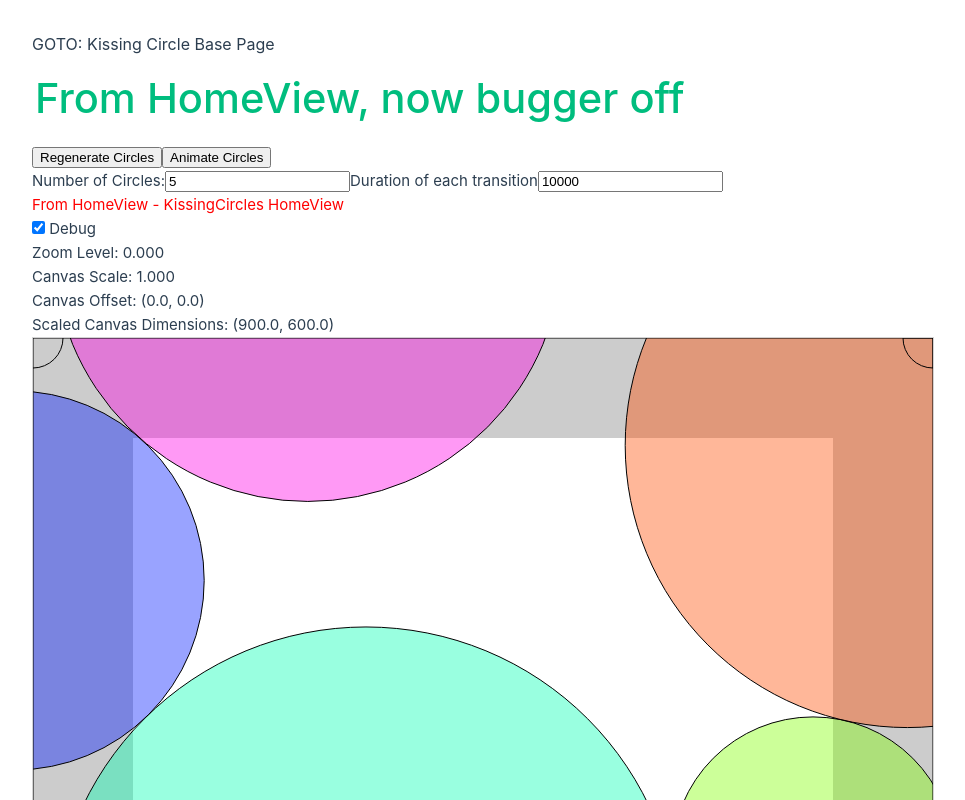
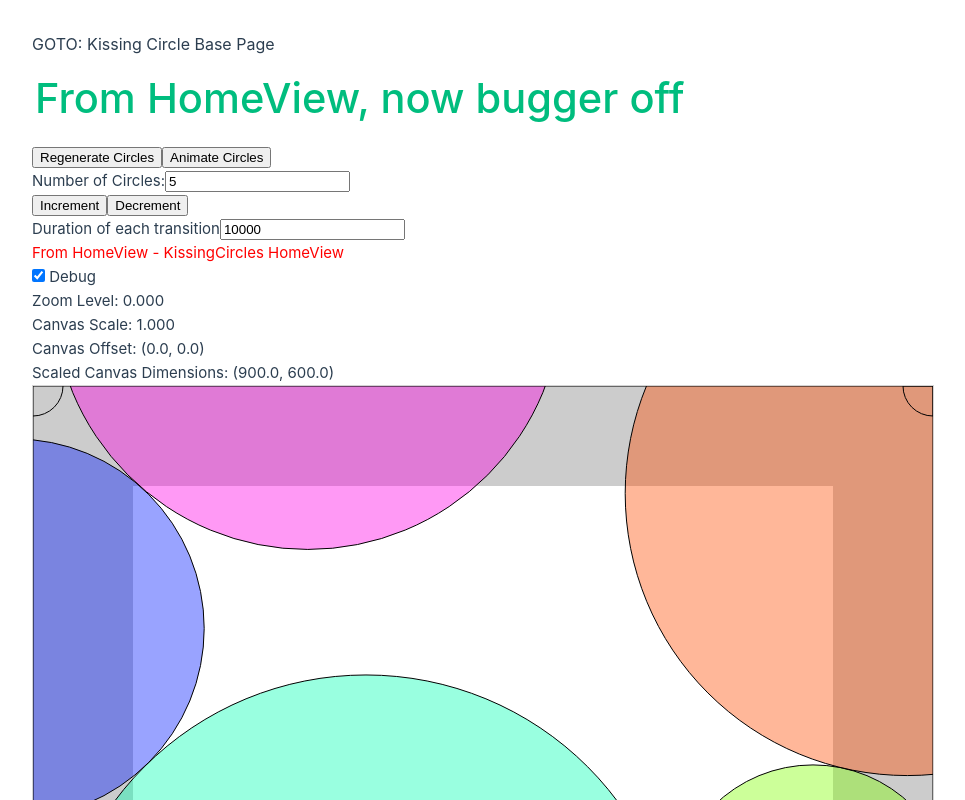
Before and after one commit to avengerofpi/animated-kissing-circles, a Vue app: page / in a window 1280 px wide. Shown: the top 800 px of the page, without its empty margins (157-1122 px from the left). Built offline with nearby package versions, Linux system fonts and the light colour scheme.

Commit message:
Add increment/decrement buttons for numCircles

```diff
--- a/src/components/KissingCircles.vue
+++ b/src/components/KissingCircles.vue
@@ -12,9 +12,21 @@
   </div>
   <!-- Basic input -->
   <div>
-    <label for="nInput">Number of Circles:</label>
-    <input id="nInput" :value="numCirclesRef" @change="(e: Event) => updateNumCircles(e.target.value)">
+    <div>
+      <label for="nInput">Number of Circles:</label>
+      <input id="nInput" :value="numCirclesRef" @change="(e: Event) => updateNumCircles(e.target.value)">
+    </div>
+    <div>
+      <button @click="() => updateNumCircles(numCirclesRef + 1)">
+        Increment
+      </button>
+      <button @click="() => updateNumCircles(numCirclesRef - 1)">
+        Decrement
+      </button>
+    </div>
+  </div>
 
+  <div>
     <label for="animationTimeInput">Duration of each transition</label>
     <input id="animationTimeInput" v-model.lazy="animationDurationRef">
   </div>
```
